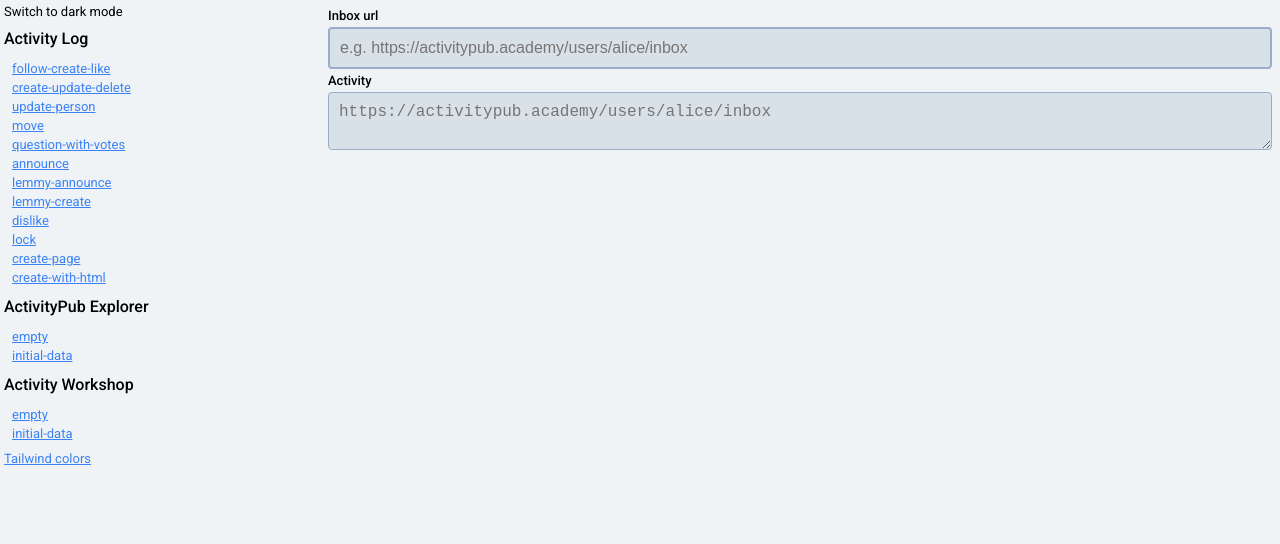
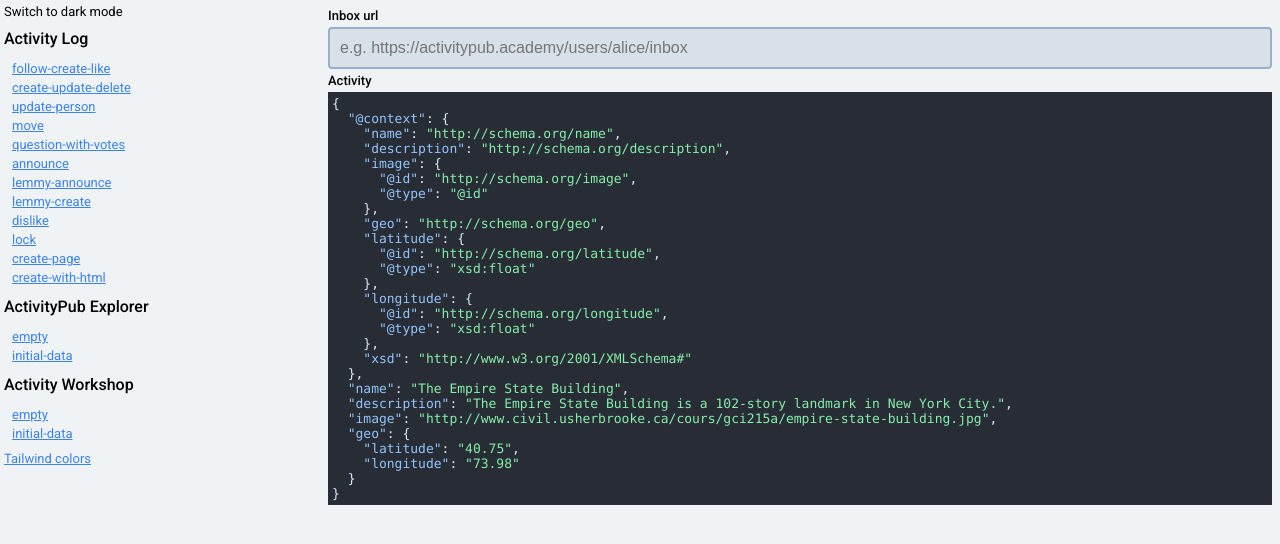
Before and after one commit to sgrj/activitypub-visualization, a React app: page /workshop/empty in a window 1280 px wide. Shown: the top 544 px of the page. Built offline with nearby package versions, Linux system fonts and the light colour scheme; the HTML template or start-up script is replaced by a standard one.

Commit message:
starting to add codemirror

```diff
--- a/package.json
+++ b/package.json
@@ -60,6 +60,8 @@
     "webpack-dev-server": "^4.11.1"
   },
   "dependencies": {
-    "dompurify": "^3.0.5"
+    "codemirror": "^5.65.0",
+    "dompurify": "^3.0.5",
+    "react-codemirror2": "^7.2.1"
   }
 }
--- a/src/activity-workshop.tsx
+++ b/src/activity-workshop.tsx
@@ -1,9 +1,42 @@
 import React, { useEffect, useState } from 'react';
+
+import { Controlled as CodeMirror } from 'react-codemirror2';
 
 import LoadingIndicator from './loading-indicator';
 import JsonViewer from './json-viewer';
 
 import './input.css';
+import './codemirror.css';
+
+import 'codemirror/mode/javascript/javascript';
+
+const sampleActivityJson = {
+  '@context': {
+    name: 'http://schema.org/name',
+    description: 'http://schema.org/description',
+    image: {
+      '@id': 'http://schema.org/image',
+      '@type': '@id',
+    },
+    geo: 'http://schema.org/geo',
+    latitude: {
+      '@id': 'http://schema.org/latitude',
+      '@type': 'xsd:float',
+    },
+    longitude: {
+      '@id': 'http://schema.org/longitude',
+      '@type': 'xsd:float',
+    },
+    xsd: 'http://www.w3.org/2001/XMLSchema#',
+  },
+  name: 'The Empire State Building',
+  description: 'The Empire State Building is a 102-story landmark in New York City.',
+  image: 'http://www.civil.usherbrooke.ca/cours/gci215a/empire-state-building.jpg',
+  geo: {
+    latitude: '40.75',
+    longitude: '73.98',
+  },
+};
 
 export default function ActivityWorkshop({
   sendMethod,
@@ -14,12 +47,16 @@ export default function ActivityWorkshop({
   initialActivityJson?: object;
   initialInboxUrl?: string;
 }) {
+  const [inboxUrl, setInboxUrl] = useState(initialInboxUrl);
+
+  // const [activityJson, setActivityJson] = useState(JSON.stringify(initialActivityJson, null, 2));
+  const [activityJson, setActivityJson] = useState(JSON.stringify(sampleActivityJson, null, 2));
+
   return (
     <div className='m-2 dark:text-white'>
       <div>
         <div className='my-1 font-medium'>Inbox url</div>
         <input
-          // className='box-border w-full p-2.5 text-base rounded bg-mastodon-gray-900 border-mastodon-gray-700 border-solid'
           className={[
             'w-full',
             'box-border',
@@ -39,29 +76,30 @@ export default function ActivityWorkshop({
           ].join(' ')}
           type='text'
           placeholder='e.g. https://activitypub.academy/users/alice/inbox'
+          value={inboxUrl}
+          onChange={(e) => {
+            setInboxUrl(e.target.value);
+          }}
         />
       </div>
       <div>
         <div className='my-1 font-medium'>Activity</div>
-        <textarea
-          className={[
-            'w-full',
-            'box-border',
-            'p-2.5',
-            'rounded',
-            'outline-none',
-            'border-solid',
-            'text-base',
-            'leading-[18px]',
-            'dark:border-mastodon-gray-800',
-            'border-mastodon-gray-500',
-            'dark:bg-mastodon-gray-900',
-            'bg-mastodon-gray-300',
-            'dark:text-mastodon-gray-500',
-            'text-mastodon-gray-900',
-            'dark:placeholder:text-mastodon-gray-600',
-          ].join(' ')}
-          placeholder='https://activitypub.academy/users/alice/inbox'
+
+        <CodeMirror
+          className='h-full w-full overflow-auto bg-blue-400'
+          value={activityJson}
+          onBeforeChange={(editor, data, value) => {
+            setActivityJson(value);
+          }}
+          options={{
+            mode: { name: 'javascript', json: true },
+            extraKeys: { 'Ctrl-Space': 'autocomplete' },
+            hintOptions: { completeSingle: false },
+            lineNumbers: false,
+            readOnly: false,
+            inputStyle: 'textarea', // fix weird behavior on android
+            autocorrect: false,
+          }}
         />
       </div>
     </div>
--- /dev/null
+++ b/src/codemirror.css
@@ -0,0 +1,17 @@
+@import '~codemirror/lib/codemirror.css';
+
+.cm-s-default  { font-family: Consolas, Menlo, Monaco, 'Lucida Console', 'Liberation Mono', 'DejaVu Sans Mono', 'Bitstream Vera Sans Mono', 'Courier New', monospace, serif;}
+.cm-s-default.CodeMirror { height: 100%; background: #282c34; color: #DBEAFE; }
+
+.cm-s-default span.cm-string.cm-property { color: #93c5fd; } /* blue-300 */
+.cm-s-default span.cm-string { color: #86efac; } /* green-400 */
+
+.cm-s-default span.cm-keyword { color: #facc15; } /* yellow-400 */
+.cm-s-default span.cm-atom { color: #c084fc; } /* purple-400 */
+.cm-s-default span.cm-variable { color: #60a5fa; } /* blue-400 */
+.cm-s-default span.cm-comment { color: #9ca3af; } /* gray-400 */
+
+.cm-s-default span.cm-meta { color: white; }
+
+.cm-s-default div.CodeMirror-selected { background: #214283; }
+.cm-s-default .CodeMirror-cursor { border-left: 1px solid #A9B7C6; }
```
Also changed, not shown: 1 other file (tests, documents, lock files or other folders).
